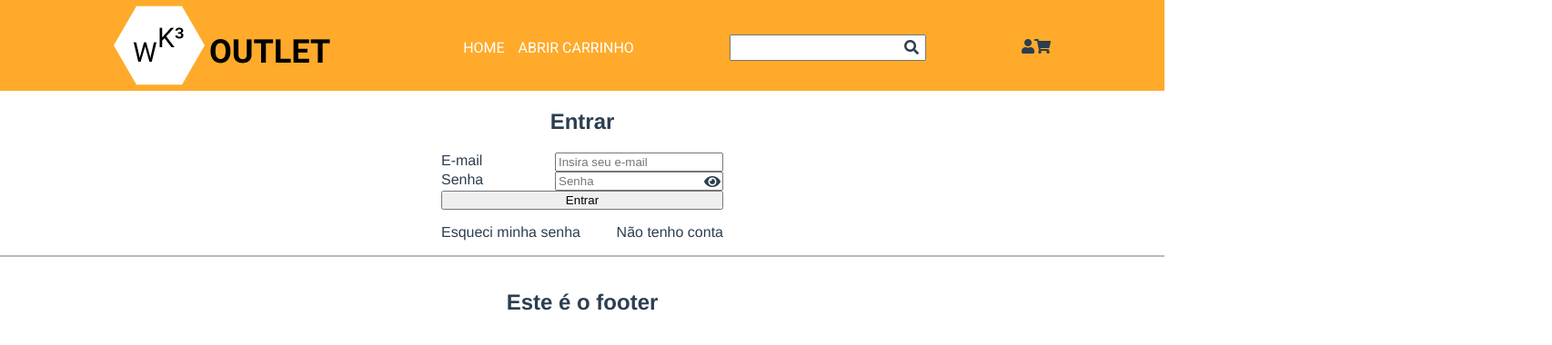
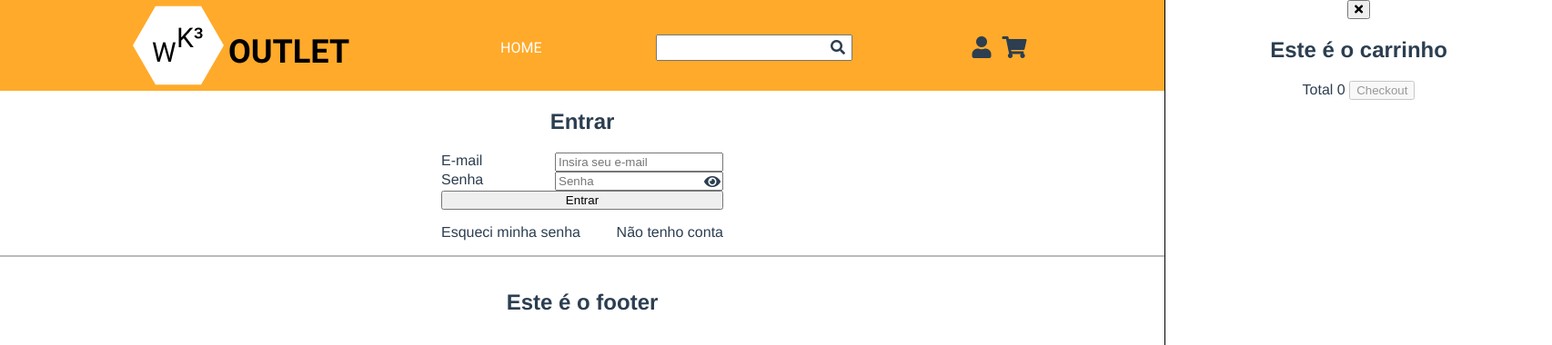
Before and after one commit to italo91206/wk3outlet-storefront, a Vue app: page /entrar in a window 1280 px wide. Shown: the top 380 px of the page at 91% size, 1706 px wide, since content can reach past the window. Built offline with nearby package versions, Linux system fonts and the light colour scheme; what vue-toast-notification would draw is missing.

Commit message:
header store integration

```diff
--- a/src/components/Header.vue
+++ b/src/components/Header.vue
@@ -8,7 +8,6 @@
       <div id="wk-header--menu">
         <ul class="items-menu flex">
           <li><router-link to="/">Home</router-link></li>
-          <li><a @click="toggleCarrinho">abrir carrinho</a></li>
         </ul>
       </div>
 
@@ -20,32 +19,54 @@
       </div>
 
       <div id="wk-header--options">
-        <span class="fas fa-user"></span>
-        <span class="fas fa-shopping-cart"></span>
+        <router-link to="/minha-conta">
+          <span class="fas fa-user"></span>
+          <span v-if="isLogado">Olá, {{ getNomePerfil }}</span>
+          <span v-else>{{ getNomePerfil }}</span>
+        </router-link>
+
+        <span
+          class="fas fa-shopping-cart"
+          @click="carrinhoToggled = !carrinhoToggled"
+        ></span>
       </div>
     </div>
 
-    <!-- <Carrinho :toggled="carrinhoToggled"/> -->
+    <Carrinho
+      :toggled="carrinhoToggled"
+      v-on:cart-close="carrinhoToggled = false"
+    />
   </header>
 </template>
 
 <script>
-// import Carrinho from '@/components/Loja/Carrinho'
+import Carrinho from '@/components/Carrinho'
 
 export default {
   name: "HeaderComponent",
-  // components: {
-  //   Carrinho
-  // },
+  components: {
+    Carrinho
+  },
   data() {
     return {
       carrinhoToggled: false,
     };
   },
+  computed: {
+    getNomePerfil(){
+      let perfil = this.$store.getters['perfil/getPerfil']
+      if(perfil == null)
+        return "deslogado"
+      else
+        return perfil.nome;
+    },
+    isLogado(){
+      let perfil = this.$store.getters['perfil/getPerfil']
+      // console.log("perfil", perfil )
+      return perfil.nome == null ? false : true
+    },
+  },
   methods: {
-    toggleCarrinho() {
-      this.carrinhoToggled = !this.carrinhoToggled;
-    },
   },
 };
 </script>
@@ -96,4 +117,13 @@ export default {
 .items-menu li:last-child {
   margin: unset;
 }
+
+#wk-header--options .fas {
+  font-size: 24px;
+  margin: 0px 6px;
+}
+
+#wk-header--options .fas:hover {
+  cursor: pointer;
+}
 </style>
```
